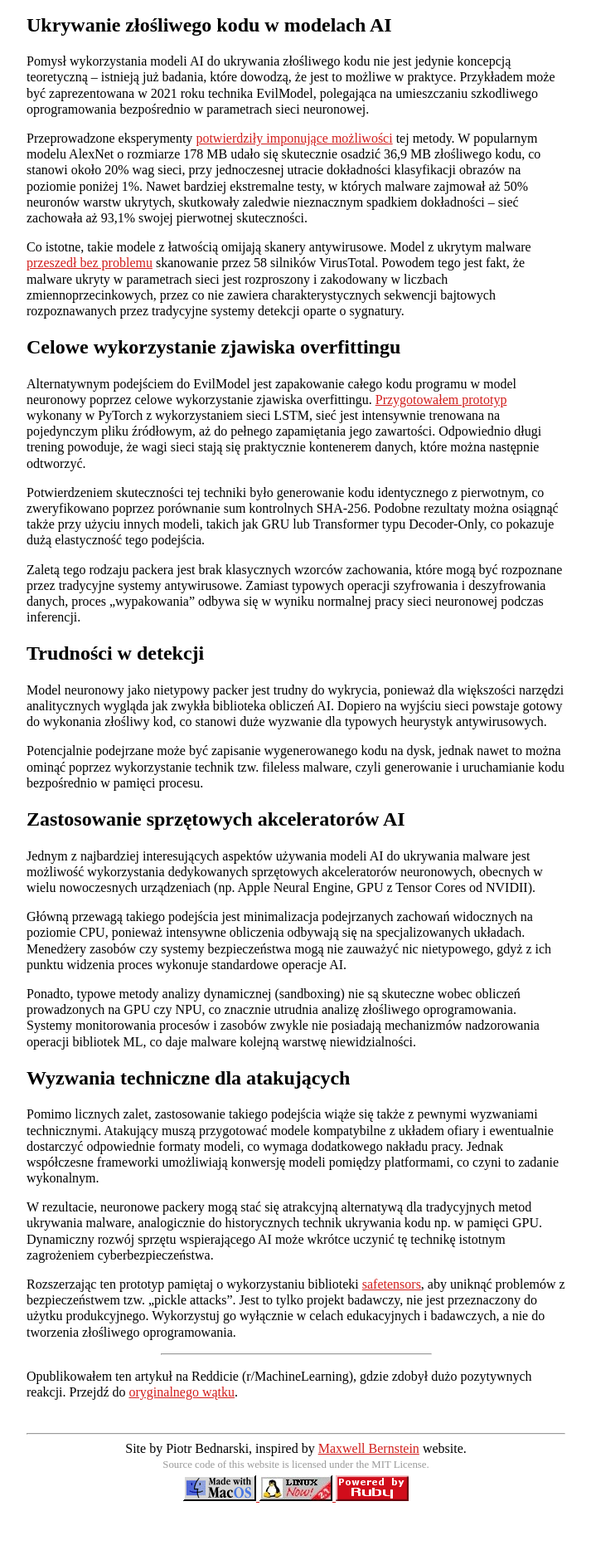
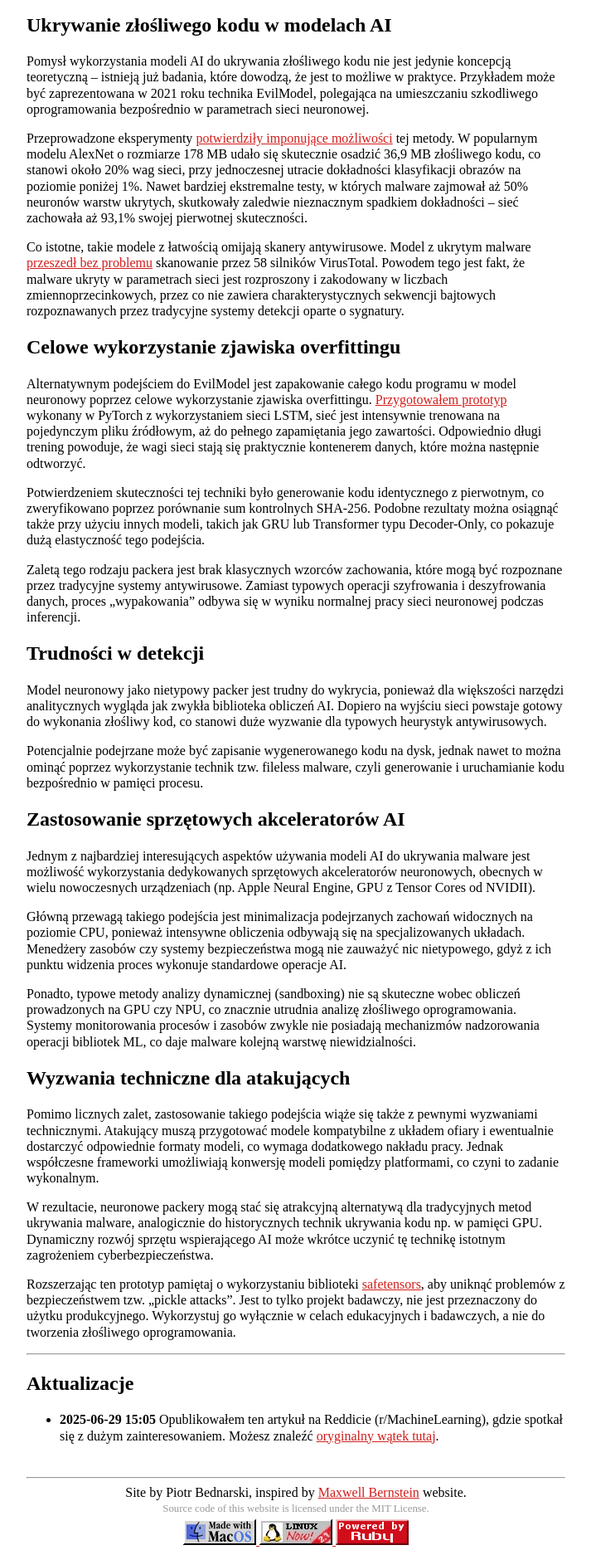
Before and after one commit to piotrmaciejbednarski/piotrmaciejbednarski.github.io, a Jekyll site: the page built from _posts/2025-06-29-lstm-lub-transformer-jako-packer-malware.md, in a window 1280 px wide, cut to the strip 626-2500 px from the top of the page. Shown: the whole strip at 83% size, without its empty margins (283-996 px from the left). Built offline with Jekyll 4.4.1, drawn with Linux system fonts in a browser that asks for light colours; before the commit the page ends 2447 px from its top, so only the background shows below that.

Commit message:
edit: update Reddit feedback section and remove unused container styles

```diff
--- a/_posts/2025-06-29-lstm-lub-transformer-jako-packer-malware.md
+++ b/_posts/2025-06-29-lstm-lub-transformer-jako-packer-malware.md
@@ -50,4 +50,6 @@ Rozszerzając ten prototyp pamiętaj o wykorzystaniu biblioteki [safetensors](ht
 
 ---
 
-Opublikowałem ten artykuł na Reddicie (r/MachineLearning), gdzie zdobył dużo pozytywnych reakcji. Przejdź do [oryginalnego wątku](https://www.reddit.com/r/MachineLearning/comments/1ln4omn/r_lstm_or_transformer_as_malware_packer/?utm_source=share&utm_medium=web3x&utm_name=web3xcss&utm_term=1&utm_content=share_button).
+## Aktualizacje
+
+- **2025-06-29 15:05** Opublikowałem ten artykuł na Reddicie (r/MachineLearning), gdzie spotkał się z dużym zainteresowaniem. Możesz znaleźć [oryginalny wątek tutaj](https://www.reddit.com/r/MachineLearning/comments/1ln4omn/r_lstm_or_transformer_as_malware_packer/?utm_source=share&utm_medium=web3x&utm_name=web3xcss&utm_term=1&utm_content=share_button).
--- a/assets/css/main.css
+++ b/assets/css/main.css
@@ -226,9 +226,3 @@ div.footnotes hr {
   height: 400px;
   object-fit: cover;
 }
-
-/* Container styles */
-.container hr {
-  color: #999;
-  width: 50%;
-}
```
Also changed, not shown: _posts/2025-06-29-lstm-or-transformer-as-malware-packer.md (+3 -1 lines).
